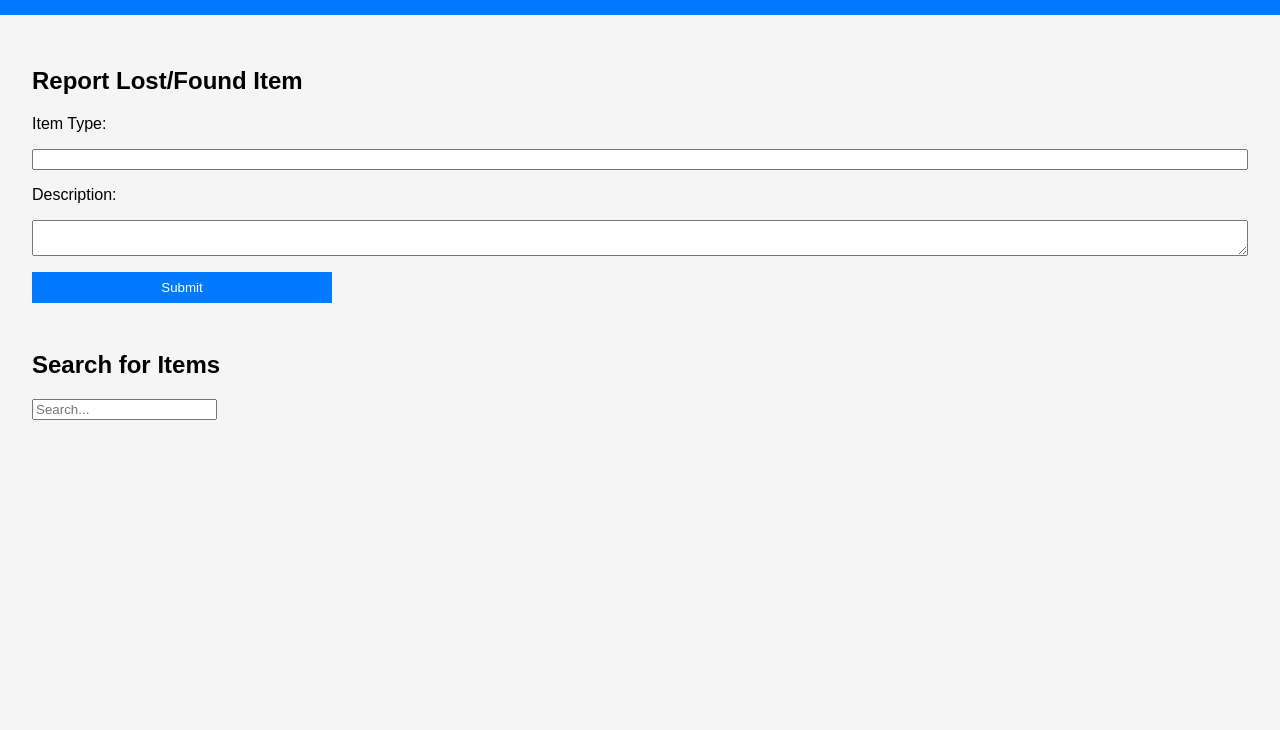
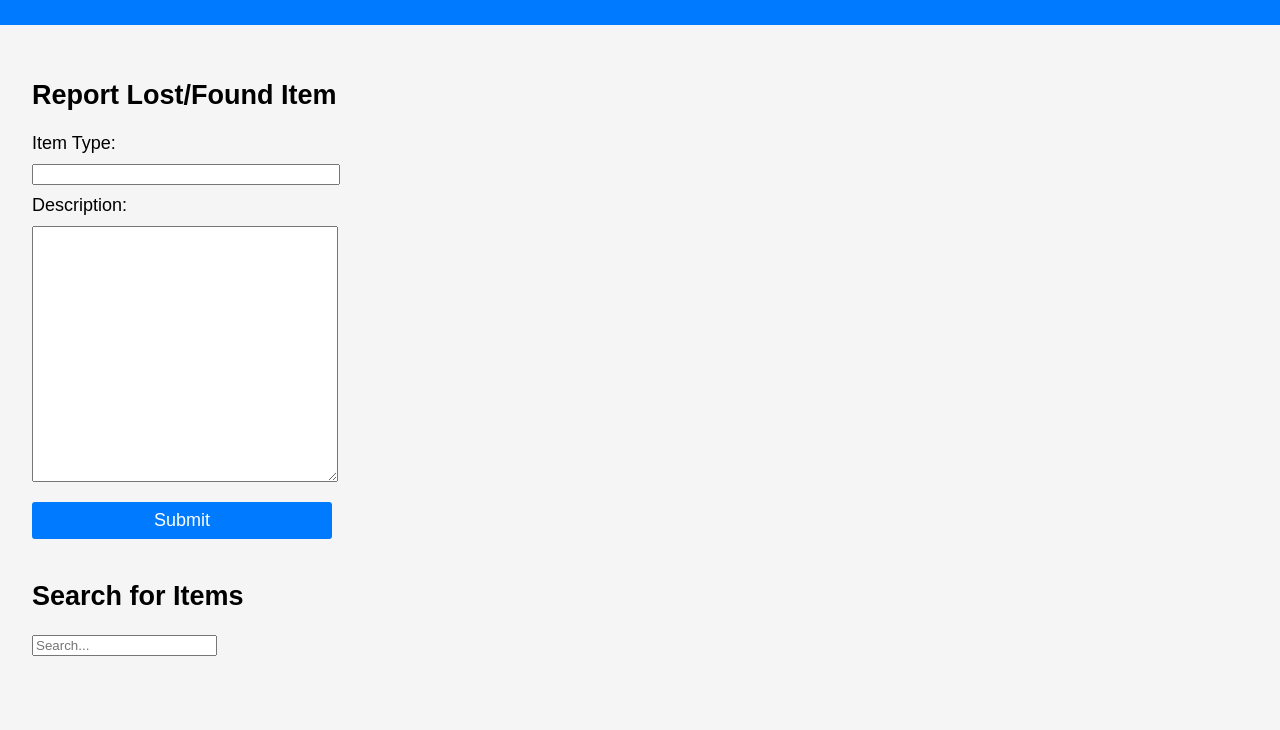
Before and after one commit to shadrackbond/Web-based-lost-and-found-system, a plain HTML site: page index.html in a window 1280 px wide. Shown: the part 97-827 px from the top of the page. Before the commit the page ends 800 px from the top, so only its background shows below. Drawn offline with Linux system fonts and the light colour scheme.

Commit message:
changed the width of some elements

```diff
--- a/styles.css
+++ b/styles.css
@@ -1,5 +1,6 @@
 body {
-    font-family: Arial, sans-serif;
+    font-size:18px;
+    font-family: Arial;
     margin: 0;
     padding: 0;
     background-color: #f5f5f5;
@@ -26,15 +27,17 @@ form {
 }
 
 label, input, textarea, button {
-    margin-bottom: 1rem;
+    margin-bottom: 10px;
 }
 
 button {
+    margin-top:10px;
+    border-radius: 3px;
     width:300px;
-
     background-color: #007bff;
     color: white;
     border: none;
+    font-size:18px;
     padding: 0.5rem;
     cursor: pointer;
 }
@@ -42,3 +45,12 @@ button {
 button:hover {
     background-color: #0056b3;
 }
+
+#itemType{
+    width: 300px;
+}
+
+#description{
+    width: 300px;
+    height: 250px;
+}
```
